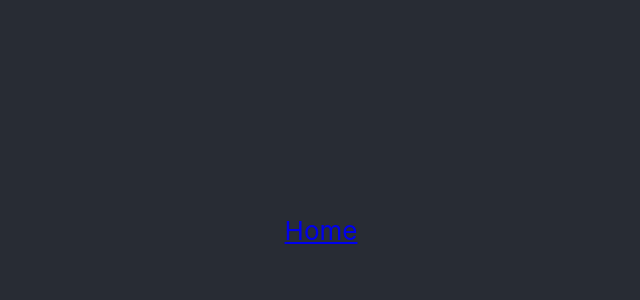
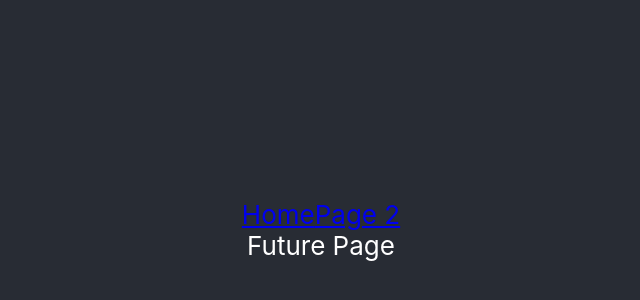
Before and after one commit to JakeKViti/Motivation, a React (Create React App) app: page /page2 in a window 1280 px wide. Shown: the part 170-470 px from the top of the page, without its empty margins (319-959 px from the left). Built offline with nearby package versions, Linux system fonts and the light colour scheme.

Commit message:
Create Second Page

```diff
--- a/src/App.js
+++ b/src/App.js
@@ -1,5 +1,6 @@
 import './App.css';
 import Home from './components/Home.js'
+import Page2 from './components/Page2.js'
 import NavBar from './components/NavBar.js'
 import {
   BrowserRouter as Router,
@@ -13,6 +14,7 @@ function App() {
       <header className="App-header">
         <NavBar />
         <Route exact path="/" component={Home} />
+        <Route exact path="/page2" component={Page2} />
       </header>
     </div>
     </Router>
--- a/src/components/NavBar.js
+++ b/src/components/NavBar.js
@@ -6,6 +6,7 @@ export default class NavBar extends React.Component {
         return (
         <div className="navbar">
         <NavLink to="/">Home</NavLink>
+        <NavLink to="/page2">Page 2</NavLink>
         </div>
         )
     }
--- /dev/null
+++ b/src/components/Page2.js
@@ -0,0 +1,11 @@
+import React from 'react';
+
+export default class Page extends React.Component {
+    render() {
+        return (
+            <div>
+                Future Page
+            </div>
+        );
+    }
+};
```
